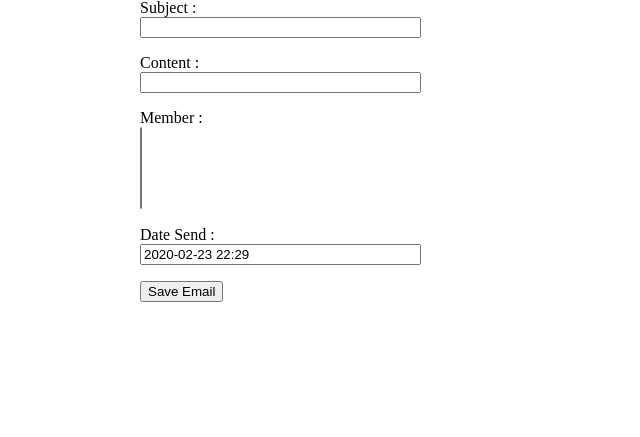
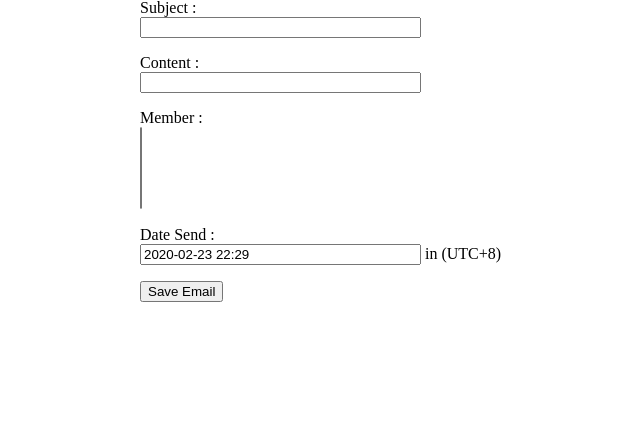
Before and after one commit to djefry/jflask, a Flask app: template app/templates/save_emails.html in a window 1280 px wide. Shown: the part 81-518 px from the top of the page, without its empty margins (100-740 px from the left). Run offline with Flask 2, Linux system fonts and the light colour scheme; the template is opened without the code that fills it: values that come from a table or form of the project are taken from there, others are empty; parts of the project's set-up code (start-up, migrations or seed data) failed here and were passed over.

Commit message:
Add anotation date send must in UTC+8

```diff
--- a/app/templates/save_emails.html
+++ b/app/templates/save_emails.html
@@ -28,7 +28,7 @@
     </p>
     <p>
         {{ form.timestamp.label }} :<br>
-        {{ form.timestamp(size=32) }}<br>
+        {{ form.timestamp(size=32) }} in (UTC+8)<br>
         {% for error in form.timestamp.errors %}
         <span style="color: red;">* {{ error }}</span>
         {% endfor %}
```
